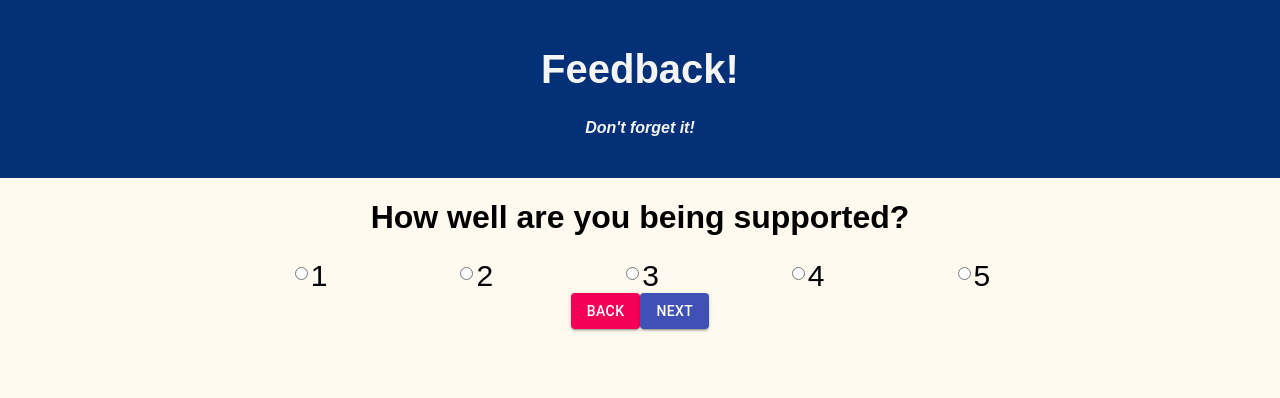
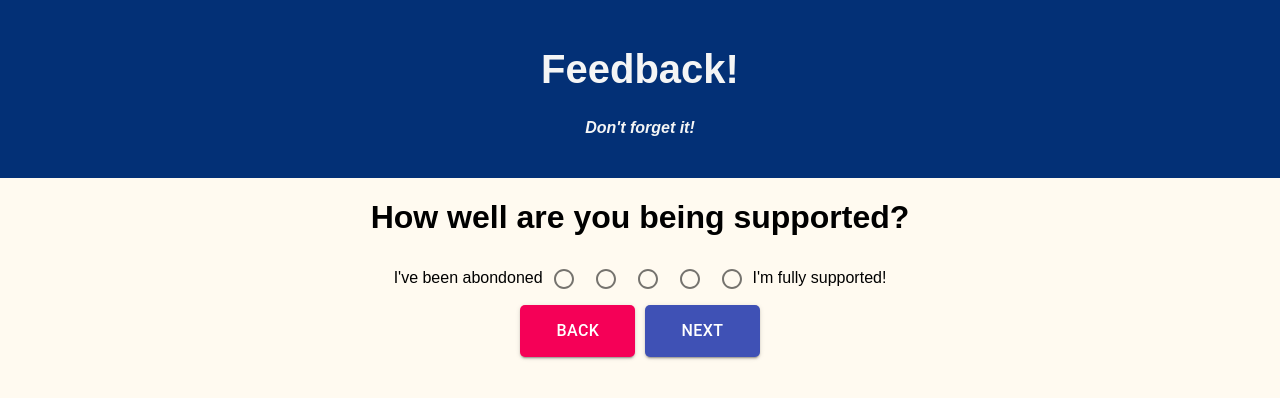
Before and after one commit to nathantwold/redux-feedback-loop, a React (Create React App) app: page /#/support in a window 1280 px wide. Shown: the top 398 px of the page. Built offline with nearby package versions, Linux system fonts and the light colour scheme.

Commit message:
added styles to Mui buttons

```diff
--- a/package.json
+++ b/package.json
@@ -5,6 +5,7 @@
   "proxy": "http://localhost:5000",
   "dependencies": {
     "@material-ui/core": "^4.4.3",
+    "@material-ui/icons": "^4.4.3",
     "axios": "^0.17.1",
     "express": "^4.17.1",
     "moment": "^2.24.0",
--- a/src/components/App/App.css
+++ b/src/components/App/App.css
@@ -17,10 +17,6 @@
   font-size: large;
 }
 
-.deleteButton {
-  width: 50px;
-}
-
 .flagged {
   background-color: red;
 }
@@ -35,24 +31,6 @@
   display: inline-block;
 }
 
-h3 {
-  background-color: lightblue;
-  width: 200px;
-  border-radius: 5px;
-}
-
-input {
-  height: 25px;
-  width: auto;
-  font-size: 18px
-}
-
-label {
-  font-size: 30px;
-  margin-right: 5%;
-  margin-left: 5%;
-}
-
 table {
   width: 90%;
   margin-right: 5%;
--- a/src/components/Comments/Comments.js
+++ b/src/components/Comments/Comments.js
@@ -1,7 +1,7 @@
 import React, { Component } from 'react';
 import { connect } from 'react-redux';
 import { HashRouter as Router } from 'react-router-dom';
-import Button from '@material-ui/core/Button';
+import { Button, Input } from '@material-ui/core';
 
 class Comments extends Component {
     // default value to be sent to redux state
@@ -38,10 +38,16 @@ class Comments extends Component {
         return (
             <Router>
                 <h1>Are there any comments you'd like to leave?</h1>
-                <input type='text' onChange={this.handleChange}></input>
+                <Input type="text" onChange={this.handleChange}></Input>
                 <br />
-                <Button color="secondary" variant="contained" onClick={this.handleBack}>Back</Button>
-                <Button color="primary" variant="contained" onClick={this.handleClick}>Next</Button>
+                <Button color="secondary" variant="contained"
+                    style={{
+                        borderRadius: 5, margin: 5, padding: "12px 36px", fontSize: "16px"
+                    }} onClick={this.handleBack}>Back</Button>
+                <Button color="primary" variant="contained"
+                    style={{
+                        borderRadius: 5, margin: 5, padding: "12px 36px", fontSize: "16px"
+                    }} onClick={this.handleClick}>Next</Button>
             </Router>
         )
     }
--- a/src/components/Feeling/Feeling.js
+++ b/src/components/Feeling/Feeling.js
@@ -1,7 +1,7 @@
 import React, { Component } from 'react';
 import { connect } from 'react-redux';
 import { HashRouter as Router } from 'react-router-dom';
-import Button from '@material-ui/core/Button';
+import { Button, Radio, RadioGroup } from '@material-ui/core';
 
 class Feeling extends Component {
     // default value to be sent to redux state
@@ -36,6 +36,9 @@ class Feeling extends Component {
             });
             this.props.history.push('/understanding');
         }
+        this.setState({
+            feeling: ""
+        })
     }
 
     render() {
@@ -43,21 +46,29 @@ class Feeling extends Component {
             <Router>
                 <h1>How are you feeling today?</h1>
                 <div>
-                    <form>
-                        <label><input onChange={this.handleChange} checked={this.state.feeling === '1'}
-                            type='radio' value='1' />1</label>
-                        <label><input onChange={this.handleChange} checked={this.state.feeling === '2'}
-                            type='radio' value='2' />2</label>
-                        <label><input onChange={this.handleChange} checked={this.state.feeling === '3'}
-                            type='radio' value='3' />3</label>
-                        <label><input onChange={this.handleChange} checked={this.state.feeling === '4'}
-                            type='radio' value='4' />4</label>
-                        <label><input onChange={this.handleChange} checked={this.state.feeling === '5'}
-                            type='radio' value='5' />5</label>
-                    </form>
+                    <RadioGroup style={{ display: "block" }}>
+                        <label>Terrible</label>
+                        <Radio value="1" onChange={this.handleChange}
+                            color="primary" checked={this.state.feeling === '1'} />
+                        <Radio value="2" onChange={this.handleChange}
+                            color="primary" checked={this.state.feeling === '2'} />
+                        <Radio value="3" onChange={this.handleChange}
+                            color="primary" checked={this.state.feeling === '3'} />
+                        <Radio value="4" onChange={this.handleChange}
+                            color="primary" checked={this.state.feeling === '4'} />
+                        <Radio value="5" onChange={this.handleChange}
+                            color="primary" checked={this.state.feeling === '5'} />
+                        <label>Great!</label>
+                    </RadioGroup>
                 </div>
-                <Button color="secondary" variant="contained" onClick={this.handleBack}>Back</Button>
-                <Button color="primary" variant="contained" onClick={this.handleClick}>Next</Button>
+                <Button color="secondary" variant="contained"
+                    style={{
+                        borderRadius: 5, margin: 5, padding: "12px 36px", fontSize: "16px"
+                    }} onClick={this.handleBack}>Back</Button>
+                <Button color="primary" variant="contained"
+                    style={{
+                        borderRadius: 5, margin: 5, padding: "12px 36px", fontSize: "16px"
+                    }} onClick={this.handleClick}>Next</Button>
             </Router>
         )
     }
--- a/src/components/Home/Home.js
+++ b/src/components/Home/Home.js
@@ -1,15 +1,15 @@
 import React, { Component } from 'react';
 import { connect } from 'react-redux';
 import { HashRouter as Router } from 'react-router-dom';
-import Button from '@material-ui/core/Button';
+import { Button } from '@material-ui/core';
 
 class Home extends Component {
 
     // redundant measure to ensure redux state is cleared and ready for new entry
-    emptyForm = () => {
-        this.props.dispatch({
-            type: 'CLEAR_FORM'
-        });
+    handleClick = () => {
+        // this.props.dispatch({
+        //     type: 'CLEAR_FORM'
+        // });
         this.props.history.push('/feeling')
     }
 
@@ -18,8 +18,12 @@ class Home extends Component {
             <Router>
                 <h1>Ready for feedback?</h1>
                 <h6>Your responses are measured on a scale of 1 to 5, 1 being 'terrible' and 5 being 'great'.</h6>
-                <Button color="primary" variant="contained" size="large"
-                    onClick={this.emptyForm}>Get Started!</Button>
+                <Button color="primary" style={{
+                    borderRadius: 5,
+                    padding: "18px 36px",
+                    fontSize: "18px"
+                }} variant="contained" size="large"
+                    onClick={this.handleClick}>Get Started!</Button>
             </Router>
         )
     }
--- a/src/components/Submitted/Submitted.js
+++ b/src/components/Submitted/Submitted.js
@@ -6,7 +6,7 @@ import Button from '@material-ui/core/Button';
 class Submitted extends Component {
 
     handleBack = () => {
-        this.props.history.push('/comments')
+        this.props.history.push('/')
     }
 
     render() {
@@ -14,7 +14,9 @@ class Submitted extends Component {
             <Router>
                 <h1>Thank you for your feedback!</h1>
                 <Button color="primary" variant="contained"
-                    onClick={this.handleBack}>Leave new feedback</Button>
+                    style={{
+                        borderRadius: 5, margin: 5, padding: "12px 36px", fontSize: "16px"
+                    }} onClick={this.handleBack}>Submit new feedback</Button>
             </Router>
         );
     }
--- a/src/components/Support/Support.js
+++ b/src/components/Support/Support.js
@@ -1,7 +1,7 @@
 import React, { Component } from 'react';
 import { connect } from 'react-redux';
 import { HashRouter as Router } from 'react-router-dom';
-import Button from '@material-ui/core/Button';
+import { Button, Radio, RadioGroup } from '@material-ui/core';
 
 class Support extends Component {
     // default value to be sent to redux state
@@ -43,21 +43,29 @@ class Support extends Component {
             <Router>
                 <h1>How well are you being supported?</h1>
                 <div>
-                    <form>
-                        <label><input onChange={this.handleChange} checked={this.state.support === '1'}
-                            type='radio' value='1' />1</label>
-                        <label><input onChange={this.handleChange} checked={this.state.support === '2'}
-                            type='radio' value='2' />2</label>
-                        <label><input onChange={this.handleChange} checked={this.state.support === '3'}
-                            type='radio' value='3' />3</label>
-                        <label><input onChange={this.handleChange} checked={this.state.support === '4'}
-                            type='radio' value='4' />4</label>
-                        <label><input onChange={this.handleChange} checked={this.state.support === '5'}
-                            type='radio' value='5' />5</label>
-                    </form>
+                    <RadioGroup style={{ display: "block" }}>
+                        <label>I've been abondoned</label>
+                        <Radio value="1" onChange={this.handleChange}
+                            color="primary" checked={this.state.support === '1'} />
+                        <Radio value="2" onChange={this.handleChange}
+                            color="primary" checked={this.state.support === '2'} />
+                        <Radio value="3" onChange={this.handleChange}
+                            color="primary" checked={this.state.support === '3'} />
+                        <Radio value="4" onChange={this.handleChange}
+                            color="primary" checked={this.state.support === '4'} />
+                        <Radio value="5" onChange={this.handleChange}
+                            color="primary" checked={this.state.support === '5'} />
+                        <label>I'm fully supported!</label>
+                    </RadioGroup>
                 </div>
-                <Button color="secondary" variant="contained" onClick={this.handleBack}>Back</Button>
-                <Button color="primary" variant="contained" onClick={this.handleClick}>Next</Button>
+                <Button color="secondary" variant="contained"
+                    style={{
+                        borderRadius: 5, margin: 5, padding: "12px 36px", fontSize: "16px"
+                    }} onClick={this.handleBack}>Back</Button>
+                <Button color="primary" variant="contained"
+                    style={{
+                        borderRadius: 5, margin: 5, padding: "12px 36px", fontSize: "16px"
+                    }} onClick={this.handleClick}>Next</Button>
             </Router>
         )
     }
--- a/src/components/Understanding/Understanding.js
+++ b/src/components/Understanding/Understanding.js
@@ -1,7 +1,7 @@
 import React, { Component } from 'react';
 import { connect } from 'react-redux';
 import { HashRouter as Router } from 'react-router-dom';
-import Button from '@material-ui/core/Button';
+import { Button, Radio, RadioGroup } from '@material-ui/core';
 
 class Understanding extends Component {
     // default value to be sent to redux state
@@ -43,21 +43,29 @@ class Understanding extends Component {
             <Router>
                 <h1>How well are you understanding the content?</h1>
                 <div>
-                    <form>
-                        <label><input onChange={this.handleChange} checked={this.state.understanding === '1'}
-                            type='radio' value='1' />1</label>
-                        <label><input onChange={this.handleChange} checked={this.state.understanding === '2'}
-                            type='radio' value='2' />2</label>
-                        <label><input onChange={this.handleChange} checked={this.state.understanding === '3'}
-                            type='radio' value='3' />3</label>
-                        <label><input onChange={this.handleChange} checked={this.state.understanding === '4'}
-                            type='radio' value='4' />4</label>
-                        <label><input onChange={this.handleChange} checked={this.state.understanding === '5'}
-                            type='radio' value='5' />5</label>
-                    </form>
+                    <RadioGroup style={{ display: "block" }}>
+                        <label>I'm completely lost</label>
+                        <Radio value="1" onChange={this.handleChange}
+                            color="primary" checked={this.state.understanding === '1'} />
+                        <Radio value="2" onChange={this.handleChange}
+                            color="primary" checked={this.state.understanding === '2'} />
+                        <Radio value="3" onChange={this.handleChange}
+                            color="primary" checked={this.state.understanding === '3'} />
+                        <Radio value="4" onChange={this.handleChange}
+                            color="primary" checked={this.state.understanding === '4'} />
+                        <Radio value="5" onChange={this.handleChange}
+                            color="primary" checked={this.state.understanding === '5'} />
+                        <label>I could teach this!</label>
+                    </RadioGroup>
                 </div>
-                <Button color="secondary" variant="contained" onClick={this.handleBack}>Back</Button>
-                <Button color="primary" variant="contained" onClick={this.handleClick}>Next</Button>
+                <Button color="secondary" variant="contained"
+                    style={{
+                        borderRadius: 5, margin: 5, padding: "12px 36px", fontSize: "16px"
+                    }} onClick={this.handleBack}>Back</Button>
+                <Button color="primary" variant="contained"
+                    style={{
+                        borderRadius: 5, margin: 5, padding: "12px 36px", fontSize: "16px"
+                    }} onClick={this.handleClick}>Next</Button>
             </Router>
         )
     }
```
Also changed, not shown: src/components/Review/Review.js (+11 -5 lines), src/index.js (+2 -8 lines), 2 other files (tests, documents, lock files or other folders).
